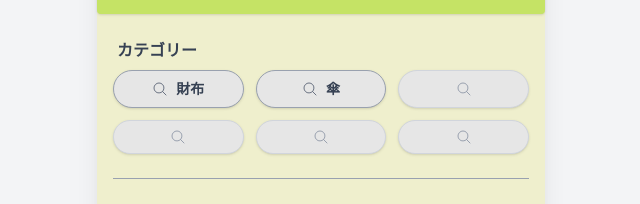
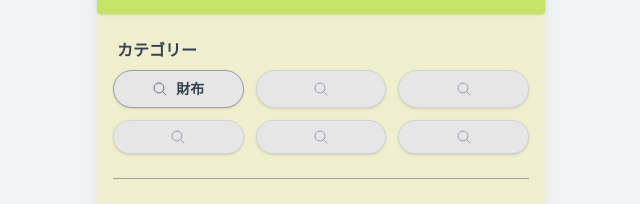
Before and after one commit to GH-stg0/PBL_T1_Project, a Next.js app: page / in a window 1280 px wide. Shown: the part 120-324 px from the top of the page, without its empty margins (319-959 px from the left). Built offline with nearby package versions, Linux system fonts and the light colour scheme.

Commit message:
傘のカテゴリボタンを削除

```diff
--- a/components/SearchForm.tsx
+++ b/components/SearchForm.tsx
@@ -19,14 +19,8 @@ export default function SearchForm() {
              <span className="text-sm font-bold">財布</span>
           </button>
 
-          {/* 傘 */}
-          <button className="flex items-center justify-center gap-2 bg-app-input border border-gray-400 rounded-full py-2 px-1 shadow-sm active:scale-95 transition">
-            <SearchIcon className="w-4 h-4 text-gray-500" />
-            <span className="text-sm font-bold">傘</span>
-          </button>
-
           {/* 空ボタン */}
-          {[...Array(4)].map((_, i) => (
+          {[...Array(5)].map((_, i) => (
             <button key={i} className="flex items-center justify-center bg-app-input border border-gray-300 rounded-full py-2 shadow-sm">
               <SearchIcon className="w-4 h-4 text-gray-400" />
             </button>
```
